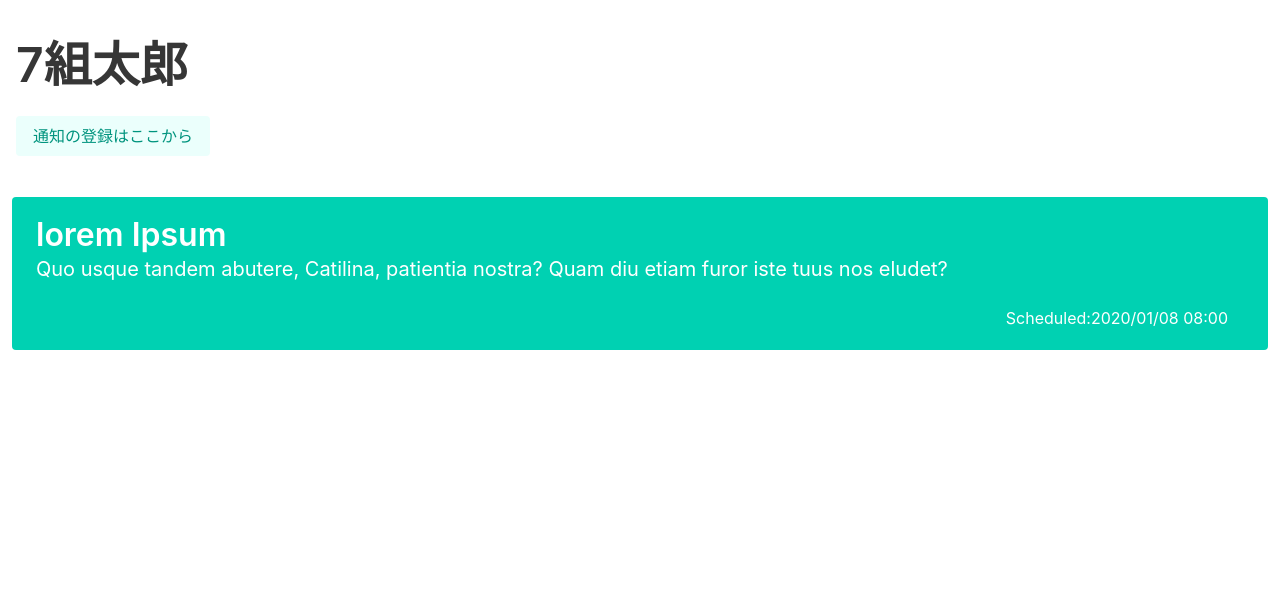
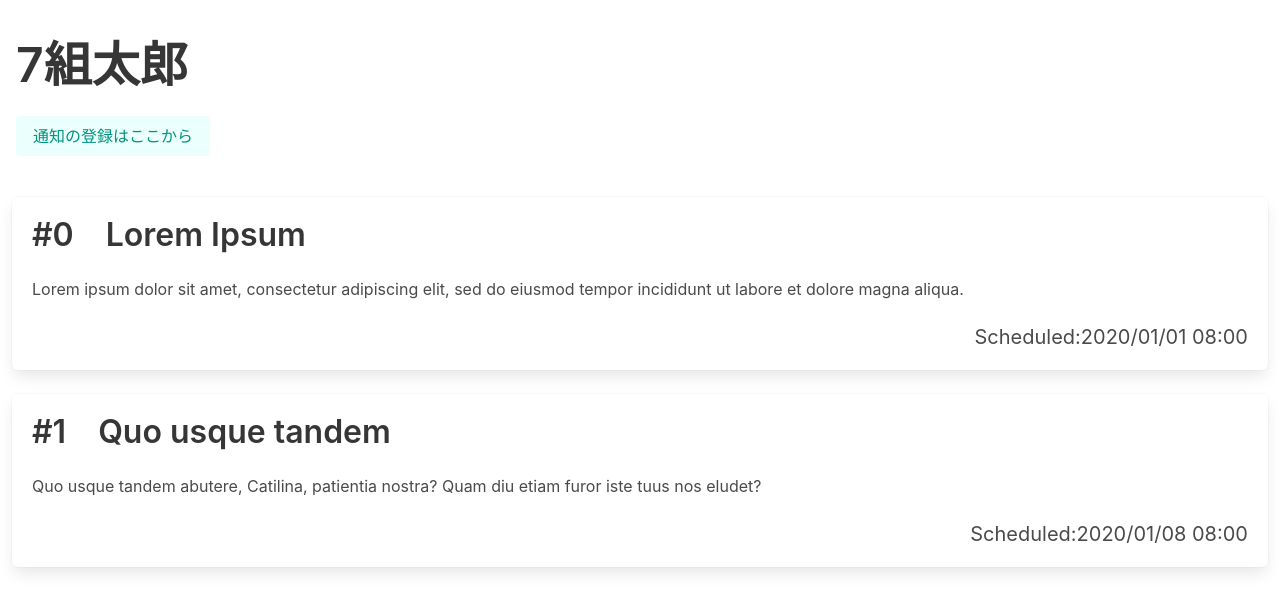
Before and after one commit to YuseiIto/nTaro, a Nuxt app: page / in a window 1280 px wide. Shown: the top 612 px of the page. Built offline with nearby package versions, Linux system fonts and the light colour scheme.

Commit message:
card list rendering

```diff
--- a/client/components/card.vue
+++ b/client/components/card.vue
@@ -1,8 +1,8 @@
 <template>
-        <article class="tile is-child notification is-primary">
-          <p class="title">{{title}}</p>
-          <p class="subtitle">{{content}}</p>
-          <p class="is-small date">Scheduled:{{datetime}}</p>
+        <article class="tile is-child box">
+          <p class="title"> #{{id}}　{{title}}</p>
+          <p class="content">{{content}}</p>
+          <p class="subtitle right">Scheduled:{{datetime}}</p>
         </article>
 </template>
 <script>
@@ -15,11 +15,12 @@ data: () => {
 props: {
     title:String,
     datetime:String,
-    content:String
+    content:String,
+    id:Number
 }
 } </script>
 <style>
-.date{
+.right{
     text-align:right;
 }
 </style>
--- a/client/components/list.vue
+++ b/client/components/list.vue
@@ -2,7 +2,7 @@
 <div class="tile is-vertical is-12">
     <div class="tile">
       <div class="tile is-parent is-vertical">
-        <card title="lorem Ipsum"  datetime="2020/01/08 08:00" content="Quo usque tandem abutere, Catilina, patientia nostra? Quam diu etiam furor iste tuus nos eludet?"/>
+        <card v-for="item in records" :key="item.id" :title="item.name"  :datetime="item.datetime" :content="item.content" :id=item.id color="index%" />
       </div>
     </div>
 </div>
@@ -16,7 +16,19 @@ export default{
     },
     data:()=>{
         return {
-
+                records:[{
+                            "name": "Lorem Ipsum",
+                            "datetime": "2020/01/01 08:00",
+                            "content": "Lorem ipsum dolor sit amet, consectetur adipiscing elit, sed do eiusmod tempor incididunt ut labore et dolore magna aliqua. ",
+                            "id": 0
+                        },
+                        {
+                            "name": "Quo usque tandem",
+                            "datetime": "2020/01/08 08:00",
+                            "content": "Quo usque tandem abutere, Catilina, patientia nostra? Quam diu etiam furor iste tuus nos eludet?",
+                            "id": 1
+                        }
+                ]
         }
     }
 }
```
Also changed, not shown: 1 other file (tests, documents, lock files or other folders).
